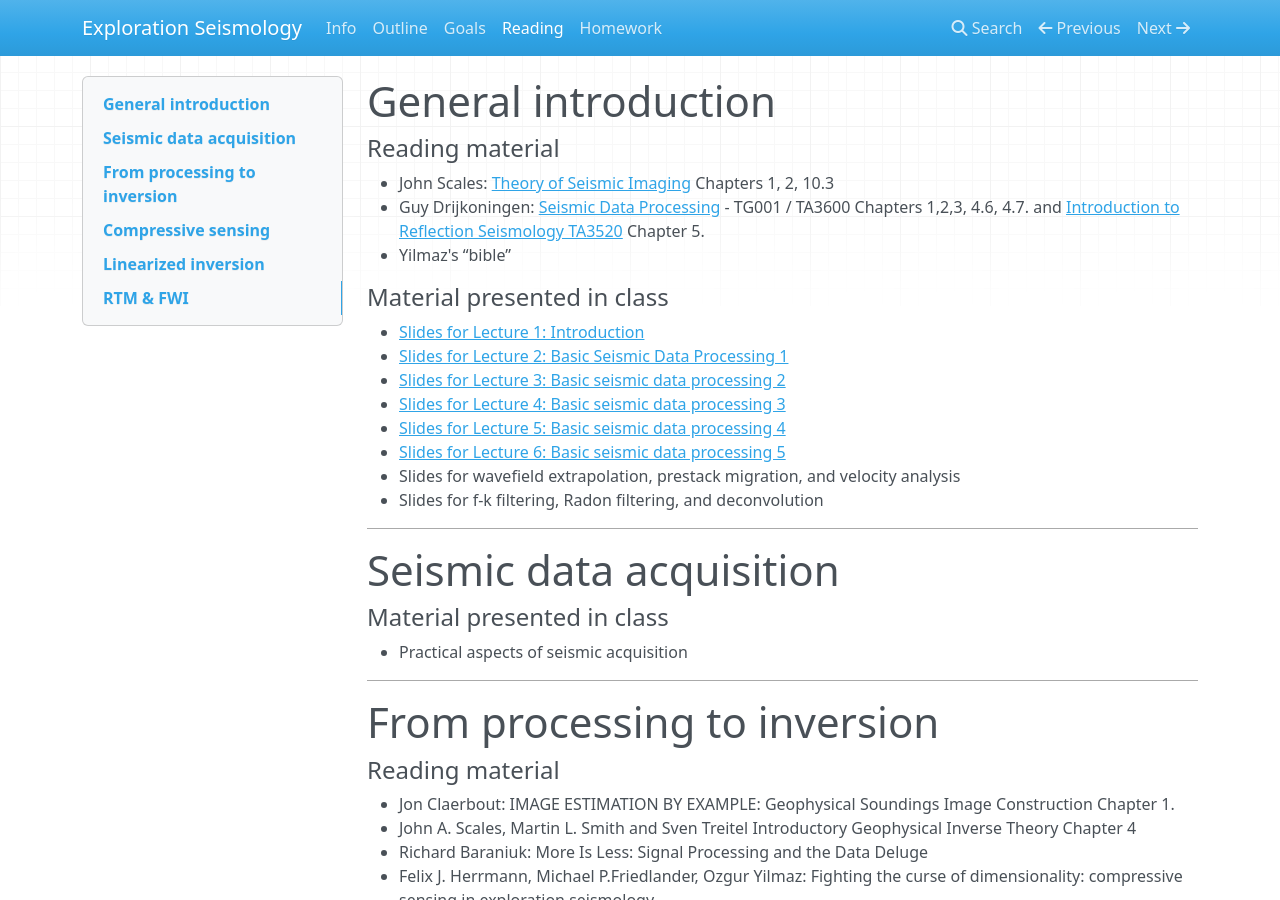
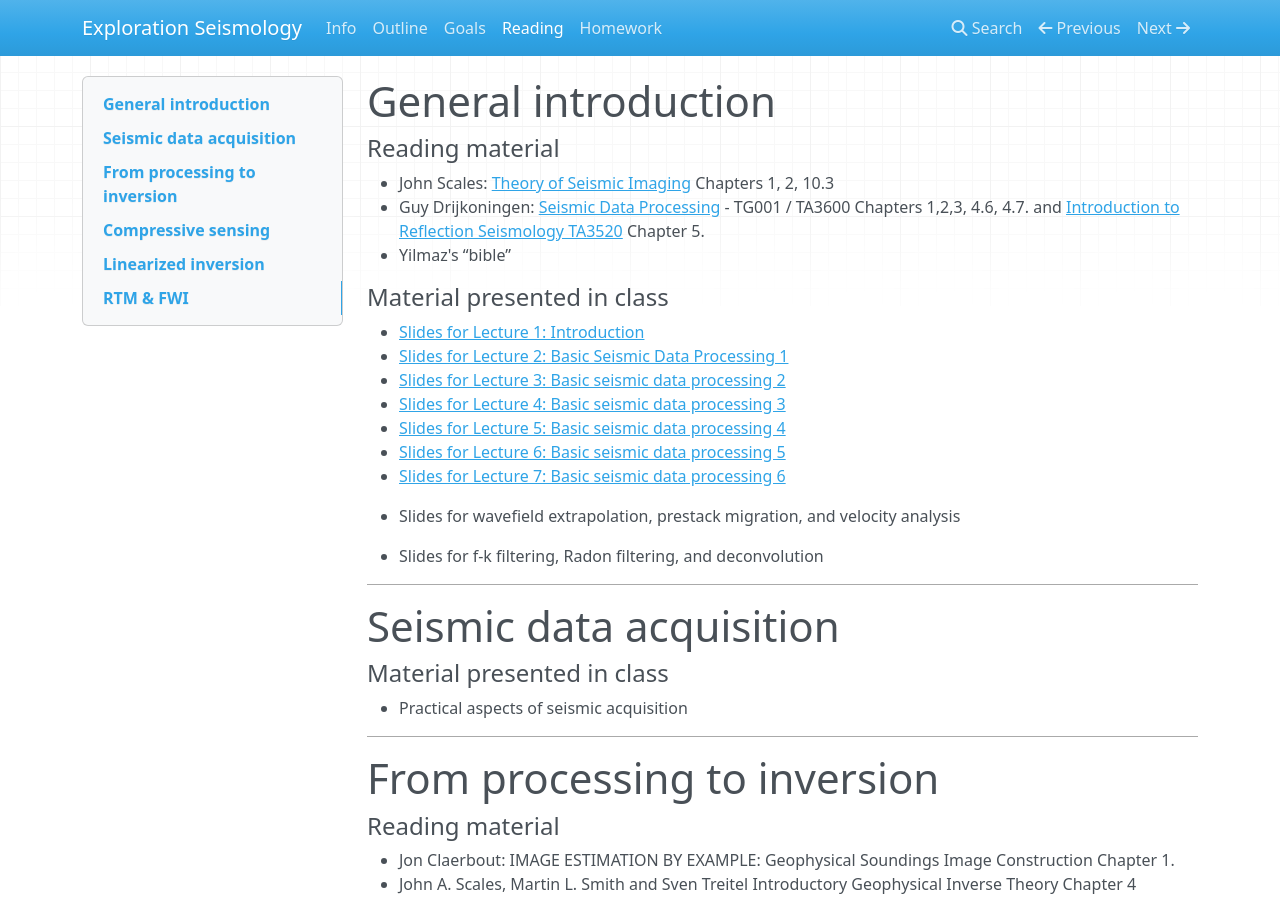
Before and after one commit to flexie/eas-4803-8803-ccs, an MkDocs documentation site: the page built from docs/reading.md, in a window 1280 px wide and 900 px high. Built offline with MkDocs 1.6.1, drawn with Linux system fonts in a browser that asks for light colours; nearby versions of some CDN libraries; old or Windows-style settings are respelled for this version of MkDocs.

Commit message:
Add slides

```diff
--- a/docs/reading.md
+++ b/docs/reading.md
@@ -14,6 +14,8 @@
 - [Slides for Lecture 4: Basic seismic data processing 3](https://www.dropbox.com/s/eaajioq7vbtga0g/4-Exploration_Seismology-basics.pdf?dl=0)
 - [Slides for Lecture 5: Basic seismic data processing 4](https://www.dropbox.com/s/hfyc81n012s8o4a/5-Exploration_Seismology-basics.pdf?dl=0)
 - [Slides for Lecture 6: Basic seismic data processing 5](https://www.dropbox.com/s/5sl67ssdzehu7jl/6-Exploration_Seismology-migration.pdf?dl=0)
+- [Slides for Lecture 7: Basic seismic data processing 6](https://www.dropbox.com/s/589st3bu5a5qwpg/7-Exploration_Seismology-migration.pdf?dl=0)
+
 - Slides for wavefield extrapolation, prestack migration, and velocity analysis
 - Slides for f-k filtering, Radon filtering, and deconvolution
 
```
